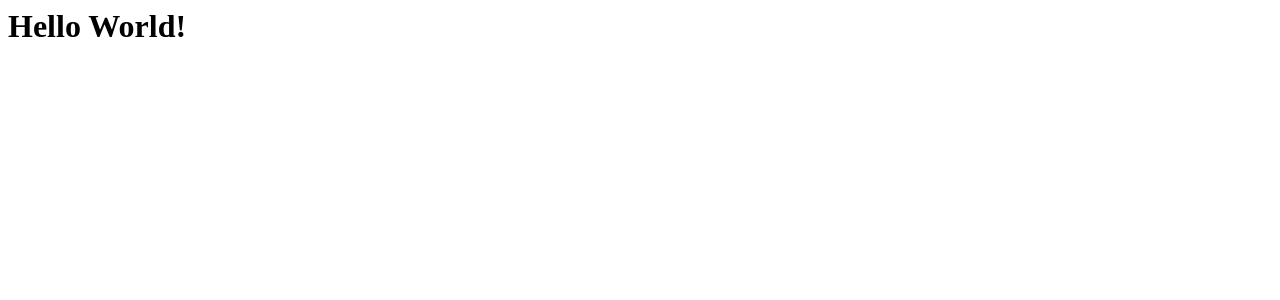
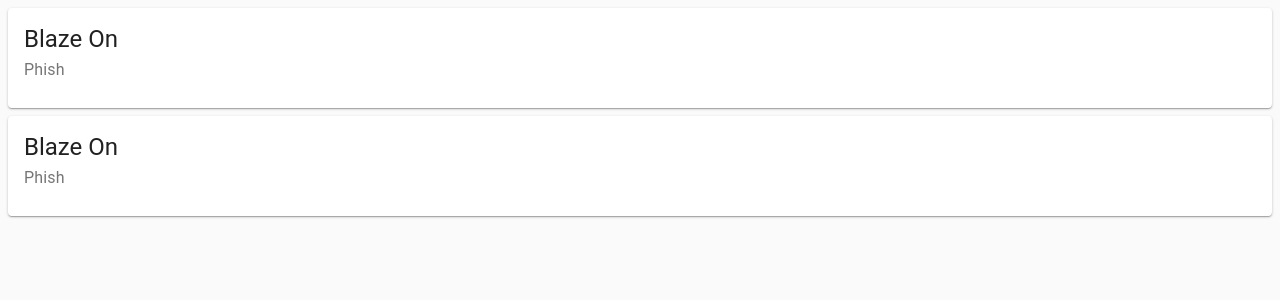
Before and after one commit to Blankenship-Daniel/mixer, a React (Vite) app: page / in a window 1280 px wide. Shown: the top 300 px of the page. Built offline with nearby package versions, Linux system fonts and the light colour scheme.

Commit message:
Add material ui with basic example

```diff
--- a/package.json
+++ b/package.json
@@ -18,8 +18,10 @@
     "build": "parcel build src/index.html"
   },
   "dependencies": {
+    "@material-ui/core": "^3.5.1",
     "react": "^16.6.1",
     "react-dom": "^16.6.1",
+    "react-jss": "^8.6.1",
     "redux": "^4.0.1"
   }
 }
--- a/src/components/App/index.tsx
+++ b/src/components/App/index.tsx
@@ -1,11 +1,20 @@
 import * as React from 'react';
+import AudioTrack from '../AudioTrack';
+import { withRoot } from '../../withRoot';
+import withStyles, { WithStyles } from '@material-ui/core/styles/withStyles';
+import { styles } from '../../theme';
 
-export class App extends React.Component {
+type State = {};
+
+class App extends React.Component<WithStyles<typeof styles>, State> {
   render() {
     return (
       <div>
-				<h1>Hello World!</h1>
+        <AudioTrack />
+        <AudioTrack />
       </div>
     );
   }
 }
+
+export default withRoot(withStyles(styles)(App));
--- /dev/null
+++ b/src/components/AudioTrack/index.tsx
@@ -0,0 +1,30 @@
+import * as React from 'react';
+import Card from '@material-ui/core/Card';
+import CardContent from '@material-ui/core/CardContent';
+import Typography from '@material-ui/core/Typography';
+import { styles } from './styles';
+import withStyles, { WithStyles } from '@material-ui/core/styles/withStyles';
+
+class AudioTrack extends React.Component<WithStyles<typeof styles>, {}> {
+  constructor(props) {
+    super(props);
+  }
+
+  render() {
+    const { classes } = this.props;
+    return (
+      <Card className={classes.card}>
+        <CardContent>
+          <Typography component="h5" variant="h5">
+            Blaze On
+          </Typography>
+          <Typography variant="subtitle1" color="textSecondary">
+            Phish
+          </Typography>
+        </CardContent>
+      </Card>
+    );
+  }
+}
+
+export default withStyles(styles)(AudioTrack);
--- /dev/null
+++ b/src/components/AudioTrack/styles.ts
@@ -0,0 +1,9 @@
+import createStyles from '@material-ui/core/styles/createStyles';
+import { Theme } from '@material-ui/core/styles/createMuiTheme';
+
+export const styles = (theme: Theme) =>
+  createStyles({
+    card: {
+      margin: theme.spacing.unit,
+    },
+  });
--- a/src/index.tsx
+++ b/src/index.tsx
@@ -1,5 +1,5 @@
 import * as React from 'react';
 import { render } from 'react-dom';
-import { App } from './components/App';
+import App from './components/App';
 
 render(<App />, document.getElementById('root'));
--- /dev/null
+++ b/src/theme/index.ts
@@ -0,0 +1,10 @@
+import createStyles from '@material-ui/core/styles/createStyles';
+import { Theme } from '@material-ui/core/styles/createMuiTheme';
+
+export const styles = (theme: Theme) =>
+  createStyles({
+    root: {
+      textAlign: 'center',
+      paddingTop: theme.spacing.unit * 20,
+    },
+  });
--- /dev/null
+++ b/src/withRoot.tsx
@@ -0,0 +1,16 @@
+import * as React from 'react';
+import { MuiThemeProvider, createMuiTheme } from '@material-ui/core/styles';
+import CssBaseline from '@material-ui/core/CssBaseline';
+
+const theme = createMuiTheme();
+
+export function withRoot<P>(Component: React.ComponentType<P>) {
+  return (props: P) => {
+    return (
+      <MuiThemeProvider theme={theme}>
+        <CssBaseline />
+        <Component {...props} />
+      </MuiThemeProvider>
+    );
+  };
+}
```
Also changed, not shown: 1 other file (tests, documents, lock files or other folders). Lines whose indentation alone changed are shown as unchanged.
